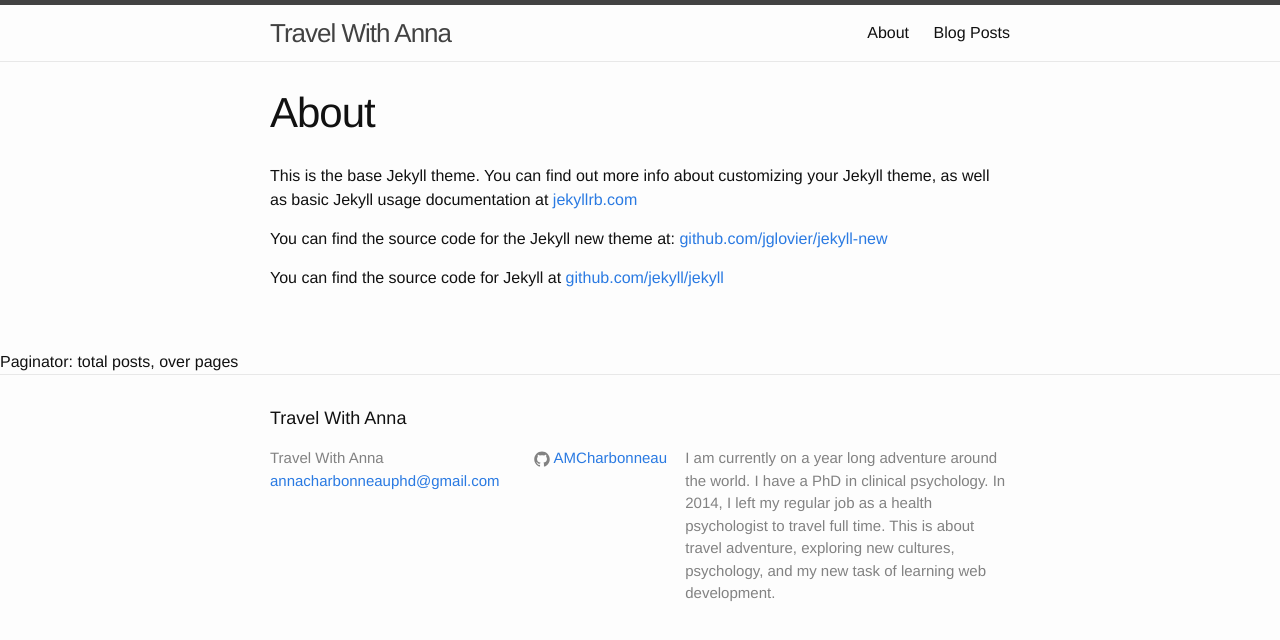
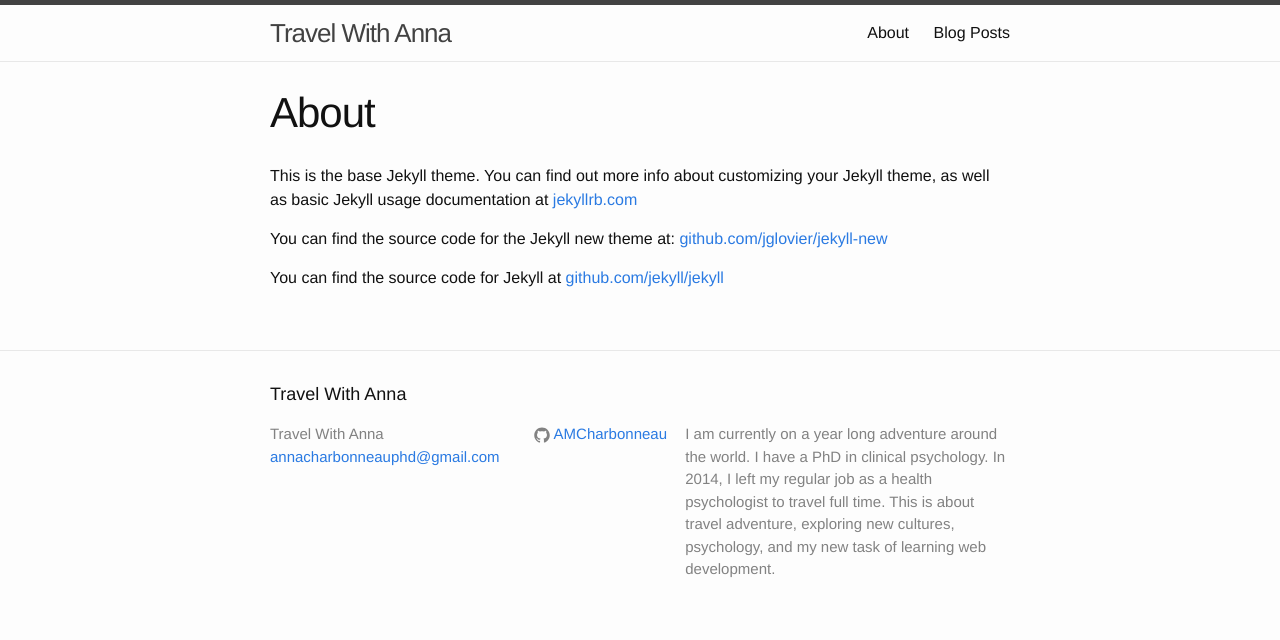
Before and after one commit to AMCharbonneau/anna_blog, a Jekyll site: the page built from about.md, in a window 1280 px wide. Shown: the top 640 px of the page. Built offline with Jekyll 4.4.1, drawn with Linux system fonts in a browser that asks for light colours.

Commit message:
Formatting update to paginator

```diff
--- a/_layouts/default.html
+++ b/_layouts/default.html
@@ -13,9 +13,6 @@
       </div>
     </div>
 
-    Paginator: {{ paginator.total_posts }} total posts,
-    over {{ paginator.per_page }} pages
-
     {% include footer.html %}
 
   </body>
--- a/_layouts/previouslist.html
+++ b/_layouts/previouslist.html
@@ -17,7 +17,7 @@
 {% for post in paginator.posts %}
   <h1><a href="{{ post.url }}">{{ post.title }}</a></h1>
   <p class="author">
-    <span class="date">{{ post.date }}</span>
+    <span class="date">{{ post.date | date: "%b %-d, %Y"}}</span>
   </p>
   <div class="content">
     {{ post.content }}
--- a/index.html
+++ b/index.html
@@ -4,7 +4,7 @@ layout: default
 
 <div class="home">
 
-  <h1 class="page-heading">Posts</h1>
+  <h1 class="page-heading">Most Recent Posts</h1>
 
   <ul class="post-list">
     {% for post in site.posts %}
@@ -14,6 +14,7 @@ layout: default
         <h2>
           <a class="post-link" href="{{ post.url | prepend: site.baseurl }}">{{ post.title }}</a>
         </h2>
+        <p>{{ post.excerpt }}
       </li>
     {% endfor %}
   </ul>
```
